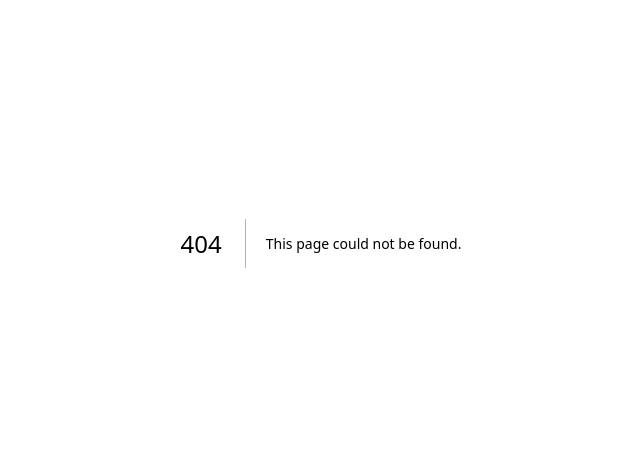
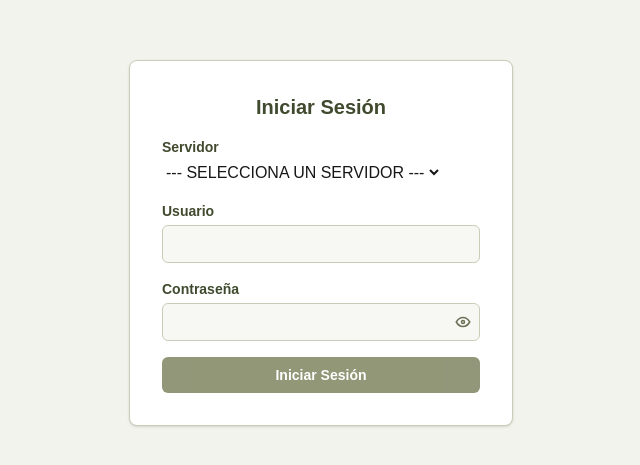
Before and after one commit to marlonmll05/GestionDocumentos, a Next.js app: page /login in a window 1280 px wide. Before the commit this address had no page. Shown: the part 157-622 px from the top of the page, without its empty margins (319-959 px from the left). Built offline with nearby package versions, Linux system fonts and the light colour scheme.

Commit message:
feat: add login page with zod validation

```diff
--- /dev/null
+++ b/app/login/page.tsx
@@ -0,0 +1,131 @@
+"use client";
+
+import { useState } from "react";
+import { zodResolver } from "@hookform/resolvers/zod";
+import { useForm } from "react-hook-form";
+import { useRouter } from "next/navigation";
+import { IconEye, IconEyeOff } from "@tabler/icons-react";
+import * as z from "zod";
+import { login } from "@/lib/api/auth";
+import { string } from "zod/v4";
+
+// Fuera del componente: así no se vuelve a crear en cada render
+const loginSchema = z.object({
+  usuario: z.string().min(1, "El usuario no puede estar vacío"),
+  password: z.string().min(6, "La contraseña debe tener mínimo 6 caracteres"),
+});
+
+type LoginSchema = z.infer<typeof loginSchema>;
+
+export default function Login() {
+  const router = useRouter();
+  const [mostrarPassword, setMostrarPassword] = useState(false);
+  const [errorGeneral, setErrorGeneral] = useState<string | null>(null);
+
+  const {
+    handleSubmit,
+    register,
+    formState: { isValid, errors, isSubmitting },
+  } = useForm<LoginSchema>({
+    resolver: zodResolver(loginSchema),
+    mode: "onChange",
+  });
+
+  const onSubmit = async (data: LoginSchema) => {
+    setErrorGeneral(null);
+    try {
+      await login(data)
+      router.push("/");
+    } catch (error) {
+      if (error instanceof Error) {
+        setErrorGeneral(error.message)
+      } else {
+        setErrorGeneral(String(error));
+      }
+    }
+  };
+
+  return (
+    <div className="flex min-h-screen w-full flex-col items-center justify-center bg-[#f2f3ec] p-6">
+      <form
+        noValidate
+        className="flex w-full max-w-sm flex-col gap-4 rounded-lg border border-[#c9cdb8] bg-white p-8 shadow-sm"
+        onSubmit={handleSubmit(onSubmit)}
+      >
+        <h1 className="text-center text-xl font-bold text-[#3f4a2e]">
+          Iniciar Sesión
+        </h1>
+
+        {errorGeneral && (
+          <p className="rounded-md bg-red-50 p-2 text-center text-sm text-red-600">
+            {errorGeneral}
+          </p>
+        )}
+
+        <div>
+          <label htmlFor="usuario" className="mb-1 block text-sm font-semibold text-[#3f4a2e]">
+            Servidor
+          </label>
+          <select>
+            <option>
+              --- SELECCIONA UN SERVIDOR ---
+            </option>
+          </select>
+          {errors.usuario && (
+            <p className="mt-1 text-xs text-red-600">{errors.usuario.message}</p>
+          )}
+        </div>
+
+        <div>
+          <label htmlFor="usuario" className="mb-1 block text-sm font-semibold text-[#3f4a2e]">
+            Usuario
+          </label>
+          <input
+            id="usuario"
+            type="text"
+            autoComplete="username"
+            {...register("usuario")}
+            className="w-full rounded-md border border-[#c9cdb8] bg-[#f7f8f3] p-2 text-sm text-black outline-none focus:border-[#4b5320] focus:ring-2 focus:ring-[#4b5320]/30"
+          />
+          {errors.usuario && (
+            <p className="mt-1 text-xs text-red-600">{errors.usuario.message}</p>
+          )}
+        </div>
+
+        <div>
+          <label htmlFor="password" className="mb-1 block text-sm font-semibold text-[#3f4a2e]">
+            Contraseña
+          </label>
+          <div className="relative">
+            <input
+              id="password"
+              type={mostrarPassword ? "text" : "password"}
+              autoComplete="current-password"
+              {...register("password")}
+              className="w-full rounded-md border border-[#c9cdb8] bg-[#f7f8f3] p-2 pr-10 text-sm text-black outline-none focus:border-[#4b5320] focus:ring-2 focus:ring-[#4b5320]/30"
+            />
+            <button
+              type="button"
+              onClick={() => setMostrarPassword((v) => !v)}
+              className="absolute right-2 top-1/2 -translate-y-1/2 text-[#6b7057] hover:text-[#4b5320]"
+              tabIndex={-1}
+            >
+              {mostrarPassword ? <IconEyeOff size={18} /> : <IconEye size={18} />}
+            </button>
+          </div>
+          {errors.password && (
+            <p className="mt-1 text-xs text-red-600">{errors.password.message}</p>
+          )}
+        </div>
+
+        <button
+          type="submit"
+          disabled={!isValid || isSubmitting}
+          className="w-full rounded-md bg-[#4b5320] p-2 text-sm font-semibold text-white transition hover:bg-[#3f4a2e] disabled:cursor-not-allowed disabled:opacity-60"
+        >
+          {isSubmitting ? "Ingresando..." : "Iniciar Sesión"}
+        </button>
+      </form>
+    </div>
+  );
+}
```
